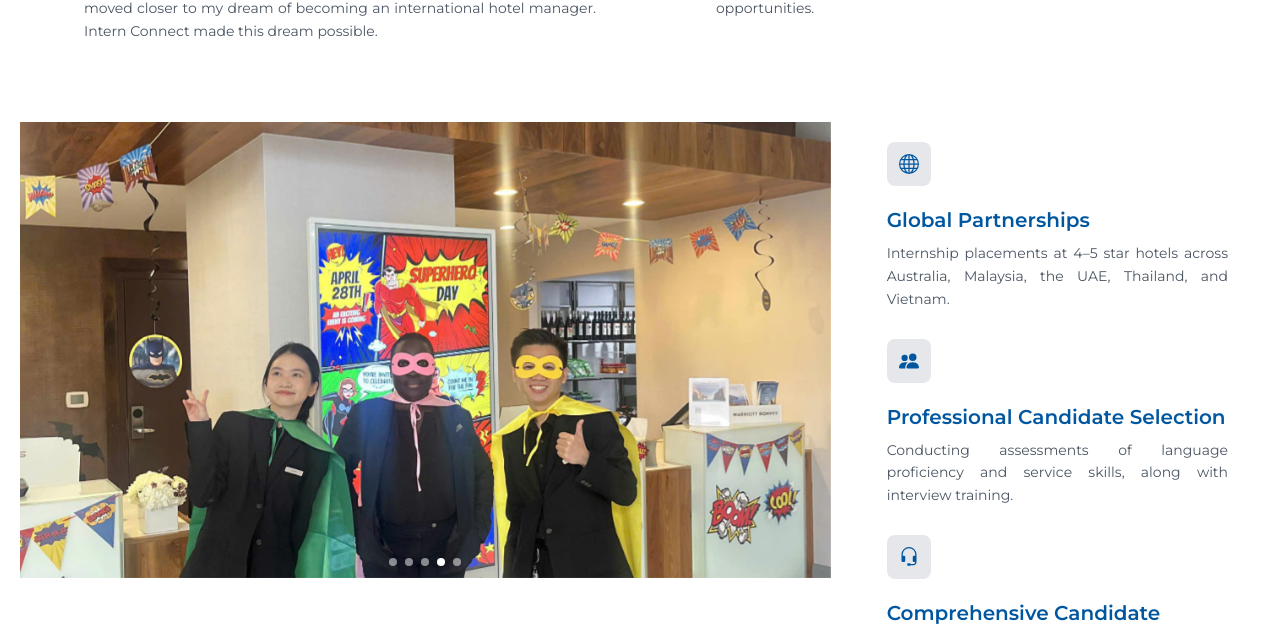
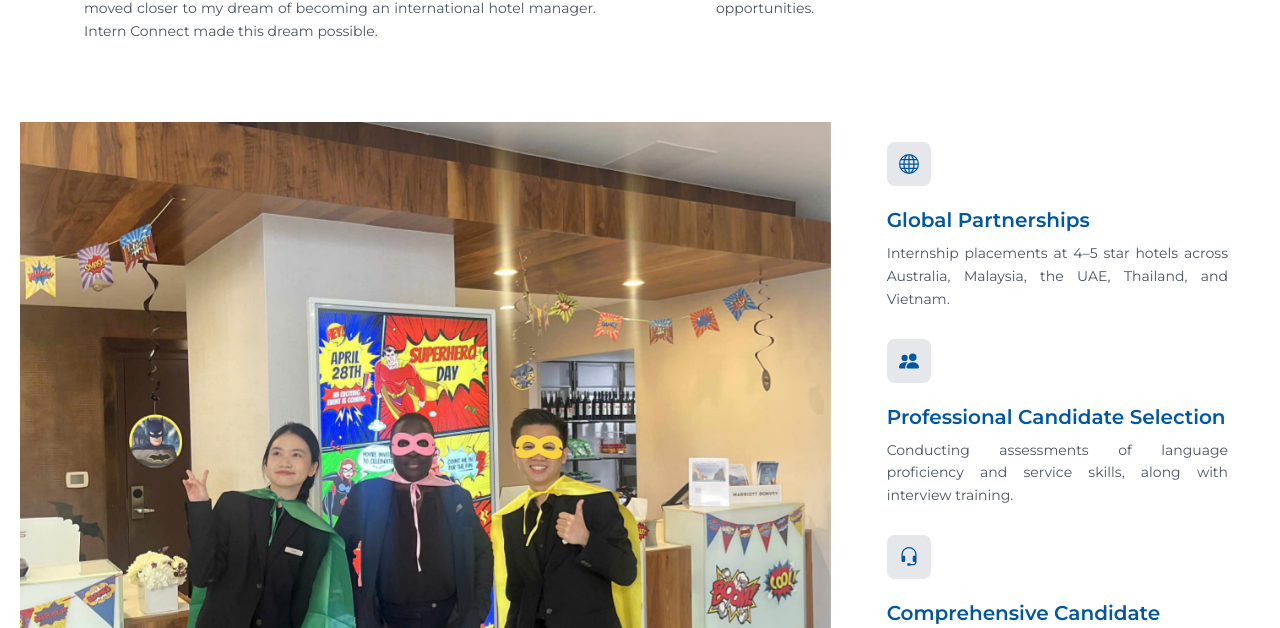
Before and after one commit to trgmnh/intern-connect-website, a React (Vite) app: page /about in a window 1280 px wide. Shown: the part 2960-3588 px from the top of the page. Built offline with nearby package versions, Linux system fonts and the light colour scheme.

Commit message:
caseroul

```diff
--- a/src/pages/About.jsx
+++ b/src/pages/About.jsx
@@ -261,7 +261,7 @@ const Activities = () => {
     const activity = activities[language] || [];
     return (
         <div className="grid grid-cols-1 lg:grid-cols-[2fr_1fr] gap-6 max-w-[1440px] mx-auto lg:justify-items-stretch my-20 px-5">
-            <div className="w-full aspect-[16/9] overflow-hidden">
+            <div className="w-full min-h-[220px] md:min-h-[360px] aspect-auto overflow-hidden">
                 <Carousel
                     images={[slide3, slide5, slide2, slide1, slide4]}
                 />
```
